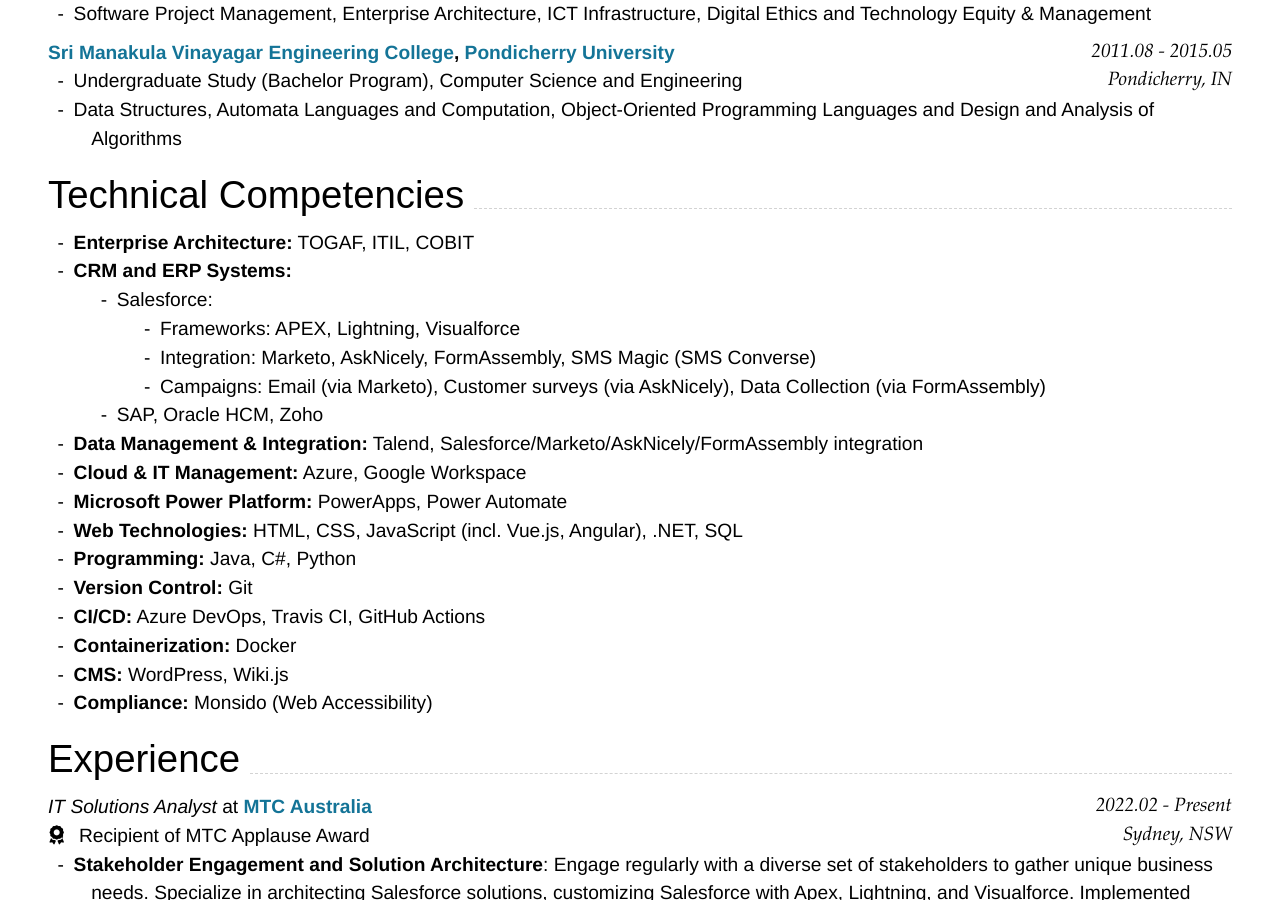
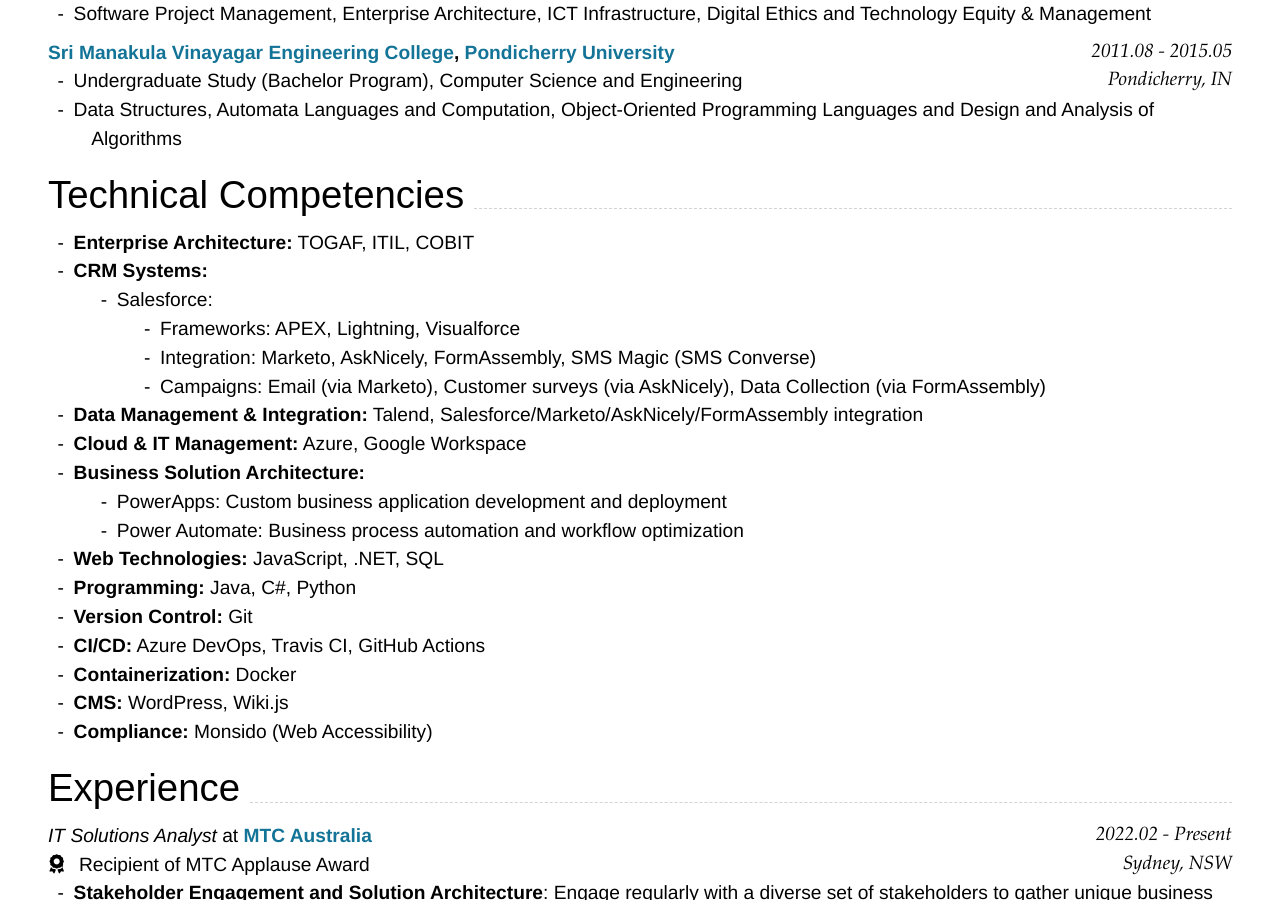
Before and after one commit to thedhanawada/me, a Jekyll site: the page built from index.md, in a window 1280 px wide and 900 px high, scrolled down 388 px. Built offline with Jekyll 4.4.1, drawn with Linux system fonts in a browser that asks for light colours; nearby versions of some CDN libraries.

Commit message:
Update index.md

```diff
--- a/index.md
+++ b/index.md
@@ -67,16 +67,17 @@ Pondicherry, IN
 ## Technical Competencies
 
 - **Enterprise Architecture:** TOGAF, ITIL, COBIT
-- **CRM and ERP Systems:**
+- **CRM Systems:**
   - Salesforce:
     - Frameworks: APEX, Lightning, Visualforce
     - Integration: Marketo, AskNicely, FormAssembly, SMS Magic (SMS Converse)
     - Campaigns: Email (via Marketo), Customer surveys (via AskNicely), Data Collection (via FormAssembly)
-  - SAP, Oracle HCM, Zoho
 - **Data Management & Integration:** Talend, Salesforce/Marketo/AskNicely/FormAssembly integration
 - **Cloud & IT Management:** Azure, Google Workspace
-- **Microsoft Power Platform:** PowerApps, Power Automate
-- **Web Technologies:** HTML, CSS, JavaScript (incl. Vue.js, Angular), .NET, SQL
+- **Business Solution Architecture:**
+  - PowerApps: Custom business application development and deployment
+  - Power Automate: Business process automation and workflow optimization
+- **Web Technologies:** JavaScript, .NET, SQL
 - **Programming:** Java, C#, Python
 - **Version Control:** Git
 - **CI/CD:** Azure DevOps, Travis CI, GitHub Actions
```
